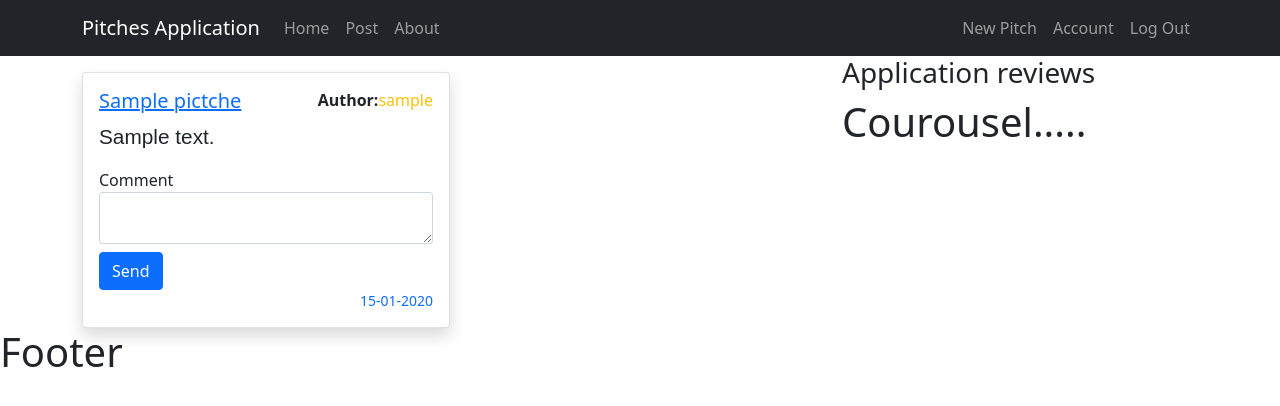
After one commit to crispus-nj/Picthes-Web-App, a Flask app: page /comment/1 in a window 1280 px wide. The commit adds this page. Shown: the top 406 px of the page. Run offline with Flask 2, Linux system fonts and the light colour scheme; a user stored in the database is signed in; tables that the repository leaves empty hold one stand-in row (values such as "Sample post"); some libraries are stand-ins or nearby versions.

Commit message:
created update account settings and added a form to update the username username and also to update the usernam profile picture

```diff
--- a/app/forms.py
+++ b/app/forms.py
@@ -1,7 +1,9 @@
 from flask_wtf import FlaskForm
+from flask_wtf.file import FileField, FileAllowed
 from wtforms import StringField, EmailField, PasswordField, SubmitField, TextAreaField
 from wtforms.validators import DataRequired, Email, EqualTo, ValidationError, Length
 from .models import model
+from flask_login import current_user
 
 User = model.User
 
@@ -53,3 +55,17 @@
     '''
     comment = TextAreaField("Comment", validators=[DataRequired()])
     submit = SubmitField('Send')
+
+class UpdateAccountForm(FlaskForm):
+    '''
+    UpdateAccountForm for creation of a form for a user to update account details
+    '''
+    username = StringField("Username", validators=[DataRequired()])
+    image_picture = FileField('Update Profile Picture', validators=[FileAllowed('jpg', 'png')])
+    submit = SubmitField('Update')
+
+    def validate_username(self, username):
+        if username.data != current_user.username:
+            user = User.query.filter_by(username = username.data).first()
+            if user:
+                raise ValidationError("Username already taken!")
--- a/app/static/css/main.css
+++ b/app/static/css/main.css
@@ -18,3 +18,7 @@
     font-size: 1.3rem;
     font-family: sans-serif;
 }
+.media {
+    display: flex;
+    align-items: center;
+}
--- /dev/null
+++ b/app/templates/comment.html
@@ -0,0 +1,41 @@
+{% extends 'base.html' %}
+{% block title %}{{ title }}{% endblock %}
+{% block content %}
+<div class="col-md-6 mt-3">
+    <div class="card shadow">
+        <div class="card-body">
+            <div class="card-body-title">
+               <a href="{{url_for('post_comment', pitch_id=pitches.id)}}"><h5 class="card-title">{{pitches.title}}</h5></a>
+                <h6><strong>Author:</strong><span class="text-warning">{{pitches.user.username}}</span></h6>
+            </div>
+            <p class="card-text">{{pitches.content}}</p>
+            {% if current_user.is_authenticated %}
+            <!-- FORM -->
+
+        <form action="{{url_for('post_comment', pitch_id=pitches.id)}}" method="POST" class="needs-validation" novalidate>
+            <div class="form-group">
+                {{form.comment.label}}
+                {% if form.comment.errors %}
+                {{form.comment(class="form-control form-control-md is-invalid")}}
+                    <div class="invalid-feedback">
+                        {% for error in form.comment.errors%}
+                            <span>{{ error }}</span>
+                        {% endfor %}
+                    </div>
+                {% else %}
+                {{form.comment(class="form-control form-control-sm")}}
+                {% endif %}
+            </div>
+            <div class="form-group button">
+                {{form.submit(class="btn btn-primary mt-2 ")}}
+            </div>
+        </form>
+            <!-- FORM -->
+            {% endif %}
+
+            <small class=" text-primary" style="float: right;">{{ pitches.date_time.strftime('%d-%m-%Y')}}</small>
+        </div>
+    </div>
+</div>
+
+{% endblock %}
--- a/app/templates/index.html
+++ b/app/templates/index.html
@@ -7,13 +7,12 @@
         <div class="card shadow">
             <div class="card-body">
                 <div class="card-body-title">
-                    <h5 class="card-title">{{pitches.title}}</h5>
+                   <a href="{{url_for('post_comment', pitch_id=pitches.id)}}"><h5 class="card-title">{{pitches.title}}</h5></a>
                     <h6><strong>Author:</strong><span class="text-warning">{{pitches.user.username}}</span></h6>
                 </div>
                 <p class="card-text">{{pitches.content}}</p>
                 {% if current_user.is_authenticated %}
                 <!-- FORM -->
-                {% include 'comment.html'%}
                 <!-- FORM -->
                 {% endif %}
                 <small class=" text-primary" style="float: right;">{{ pitches.date_time.strftime('%d-%m-%Y')  }}</small>
--- a/app/templates/utilities/navbar.html
+++ b/app/templates/utilities/navbar.html
@@ -16,7 +16,7 @@
                 <div class="navbar-nav ms-auto">
                     {% if current_user.is_authenticated %}
                     <a class="nav-item nav-link" href="{{url_for('new_pitch')}}">New Pitch</a>
-                    <a class="nav-item nav-link" href="{{url_for('account')}}">Account</a>
+                    <a class="nav-item nav-link" href="{{url_for('account_info')}}">Account</a>
                     <a class="nav-item nav-link" href="{{url_for('logout')}}">Log Out</a>
                     {% else %}
                         <a class="nav-item nav-link" href="{{url_for('login')}}">Login</a>
--- a/app/views.py
+++ b/app/views.py
@@ -1,32 +1,19 @@
+from xml.etree.ElementTree import Comment
 from app import app, db
-from flask import render_template, redirect, url_for, flash
-from .forms import RegisterForm, LoginForm, PitchesForm, CommentForm
+from flask import render_template, redirect, url_for, flash, request
+from .forms import RegisterForm, LoginForm, PitchesForm, CommentForm, UpdateAccountForm
 from werkzeug.security import generate_password_hash, check_password_hash
 from flask_login import login_required, login_user, logout_user, current_user
 from .models import model
 
 User = model.User
 Picthes = model.Pitches
-# Comment = model.Comments
+Comment = model.Comments
 
-@app.route('/comment',  methods=['POST', 'GET'])
-def post_comment():
-
-    pitches = Picthes.query.get_or_404()
-    form = CommentForm()
-
-    if form.validate_on_submit():
-        return redirect(url_for('homepage'))
-
-    return render_template('comment.html', form=form)
-
-@app.route('/', methods=['POST', 'GET'])
+@app.route('/')
 def homepage():
     db.create_all()
     pitch = Picthes.query.all()
-    # form = CommentForm()
-    # if form.validate_on_submit():
-    #     return redirect(url_for('homepage'))
     return render_template('index.html', pitch=pitch)
 
 @app.route('/register', methods=['POST', 'GET'])
@@ -55,11 +42,6 @@
     return render_template('login.html', form=form)
 
 
-@app.route('/account-info')
-@login_required
-def account():
-    return render_template('account.html')
-
 @app.route('/new-pitch', methods=['POST', 'GET'])
 @login_required
 def new_pitch():
@@ -77,8 +59,37 @@
     return render_template('new_pitch.html', form=form)
 
 
+@app.route('/comment/<pitch_id>',  methods=['POST', 'GET'])
+@login_required
+def post_comment(pitch_id):
 
+    pitches = Picthes.query.get_or_404(pitch_id)
+    form = CommentForm()
 
+    if form.validate_on_submit():
+        # pitch = Picthes.query.filter_by(current_user.pitch_id).first()
+        comment = Comment(comment = form.comment.data)
+        db.session.add(comment)
+        db.session.commit()
+        print(comment)
+        return redirect(url_for('homepage'))
+
+    return render_template('comment.html', title=pitches.title , pitches=pitches,form=form)
+
+@app.route('/account',methods=['POST', 'GET'] )
+@login_required
+def account_info():
+
+    form = UpdateAccountForm()
+    if form.validate_on_submit():
+        current_user.username = form.username.data
+        flash('Username updated successfull!', 'success')
+        db.session.commit()
+
+    if request.method == 'GET':
+        form.username.data = current_user.username
+
+    return render_template('account.html', form=form)
 
 @app.route('/logout')
 def logout():
```
Also changed, not shown: app/models/model.py (+6 -5 lines), app/templates/account.html (+41 -0 lines).
